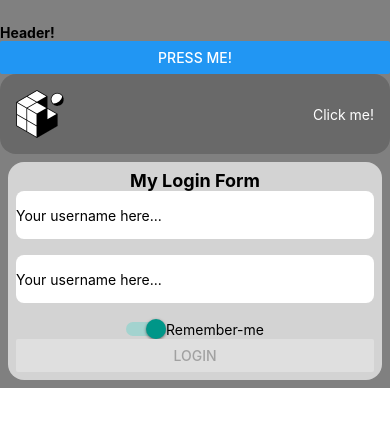
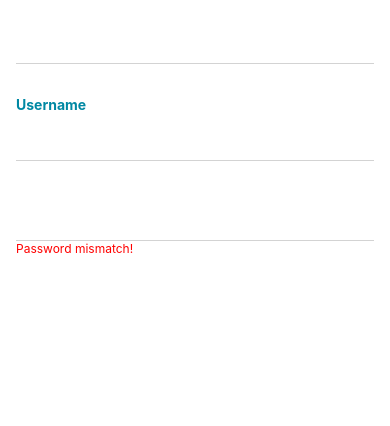
Before and after one commit to university-lessons/pdm-ts-lesson10-components, a React Native app: screen / in a window 390 px wide. Shown: the top 426 px of the page. Built offline with nearby package versions, Linux system fonts and the light colour scheme.

Commit message:
lesson 2024.2

```diff
--- a/App.tsx
+++ b/App.tsx
@@ -1,52 +1,34 @@
-import { Picker } from "@react-native-picker/picker";
-import { StatusBar } from "expo-status-bar";
-import { useRef, useState } from "react";
+import Constants from "expo-constants";
+import { useState } from "react";
 import {
-  Button,
-  Image,
+  Dimensions,
   KeyboardAvoidingView,
-  SafeAreaView,
   ScrollView,
   StyleSheet,
-  Switch,
-  Text,
-  TextInput,
-  TouchableOpacity,
   View,
 } from "react-native";
-import MyForm from "./components/MyForm";
-import MyTouchable from "./components/MyTouchable";
-
-const PICKER_VALUES = [
-  { value: "orange", label: " Orange Laranja" },
-  { value: "apple", label: " Apple Maçã" },
-  { value: "banana", label: " Banana Banana" },
-];
+import FormInput from "./components/FormInput";
 
 export default function App() {
-  const handlePress = () => {
-    console.log("Pressed!");
-  };
+  const [text, setText] = useState("");
+  const [password, setPassword] = useState("");
 
-  const handleLogin = (
-    username: string,
-    password: string,
-    remember: boolean
-  ) => {
-    console.log("Login for: ", username, password, remember);
-  };
+  console.log(text);
 
   return (
     <KeyboardAvoidingView>
       <ScrollView>
         <View style={styles.container}>
-          <Text style={styles.header}>Header!</Text>
+          <FormInput value={text} onChangeText={setText} />
 
-          <Button onPress={handlePress} title="Press Me!" />
+          <FormInput value={text} onChangeText={setText} label="Username" />
 
-          <MyTouchable />
-
-          <MyForm title="My Login Form" onSubmit={handleLogin} />
+          <FormInput
+            value={password}
+            onChangeText={setPassword}
+            secureTextEntry
+            error="Password mismatch!"
+          />
         </View>
       </ScrollView>
     </KeyboardAvoidingView>
@@ -55,21 +37,8 @@ export default function App() {
 
 const styles = StyleSheet.create({
   container: {
-    paddingTop: 24,
-    backgroundColor: "grey",
-  },
-  header: {
-    fontWeight: "bold",
-  },
-  touchable: {
-    backgroundColor: "dimgrey",
-    borderRadius: 16,
-    padding: 16,
-    flexDirection: "row",
-    alignItems: "center",
-    justifyContent: "space-between",
-  },
-  touchableText: {
-    color: "white",
+    backgroundColor: "white",
+    paddingTop: Constants.statusBarHeight,
+    height: Dimensions.get("screen").height,
   },
 });
--- /dev/null
+++ b/components/FormInput.tsx
@@ -0,0 +1,47 @@
+import {
+  View,
+  Text,
+  StyleSheet,
+  TextInput,
+  TextInputProps,
+} from "react-native";
+import React from "react";
+
+type FormInputProps = {
+  label?: string;
+  error?: string;
+} & TextInputProps;
+
+export default function FormInput({ label, error, ...rest }: FormInputProps) {
+  return (
+    <View style={styles.container}>
+      {label && <Text style={styles.label}>{label}</Text>}
+
+      <TextInput style={styles.input} {...rest} />
+
+      {error && <Text style={styles.error}>{error}</Text>}
+    </View>
+  );
+}
+
+const styles = StyleSheet.create({
+  container: {
+    backgroundColor: "white",
+    margin: 8,
+    padding: 8,
+    borderRadius: 8,
+  },
+  label: {
+    color: "#0088A3",
+    fontWeight: "bold",
+  },
+  error: {
+    color: "red",
+    fontSize: 12,
+  },
+  input: {
+    borderBottomWidth: 1,
+    borderBottomColor: "lightgrey",
+    height: 48,
+  },
+});
--- a/components/MyForm.tsx
+++ /dev/null
@@ -1,80 +0,0 @@
-import {
-  View,
-  Text,
-  StyleSheet,
-  TextInput,
-  Button,
-  Switch,
-  KeyboardAvoidingView,
-} from "react-native";
-import React, { useState } from "react";
-
-interface MyFormProps {
-  onSubmit: (username: string, password: string, remember: boolean) => void;
-  title: string;
-}
-
-export default function MyForm({ onSubmit, title }: MyFormProps) {
-  const [username, setUsername] = useState("");
-  const [password, setPassword] = useState("");
-  const [remember, setRememeber] = useState(true);
-
-  const canSubmit = username.length === 0 || password.length === 0;
-
-  return (
-    <View style={styles.container}>
-      <Text style={styles.header}>{title}</Text>
-
-      <TextInput
-        placeholder="Your username here..."
-        style={styles.input}
-        value={username}
-        onChangeText={setUsername}
-      />
-
-      <TextInput
-        secureTextEntry={true}
-        placeholder="Your username here..."
-        style={styles.input}
-        value={password}
-        onChangeText={setPassword}
-      />
-
-      <View style={styles.switchContainer}>
-        <Switch onValueChange={setRememeber} value={remember} />
-        <Text>Remember-me</Text>
-      </View>
-
-      <Button
-        disabled={canSubmit}
-        onPress={() => onSubmit(username, password, remember)}
-        title="Login"
-      />
-    </View>
-  );
-}
-
-const styles = StyleSheet.create({
-  container: {
-    margin: 8,
-    padding: 8,
-    backgroundColor: "lightgrey",
-    borderRadius: 16,
-  },
-  header: {
-    textAlign: "center",
-    fontSize: 18,
-    fontWeight: "bold",
-  },
-  input: {
-    backgroundColor: "white",
-    height: 48,
-    borderRadius: 8,
-    marginBottom: 16,
-  },
-  switchContainer: {
-    flexDirection: "row",
-    alignItems: "center",
-    justifyContent: "center",
-  },
-});
--- a/components/MyTouchable.tsx
+++ /dev/null
@@ -1,29 +0,0 @@
-import { View, Text, TouchableOpacity, Image, StyleSheet } from "react-native";
-import React from "react";
-
-export default function MyTouchable() {
-  const handlePress = () => {
-    console.log("Pressed!");
-  };
-
-  return (
-    <TouchableOpacity onPress={handlePress} style={styles.touchable}>
-      <Image source={require("../assets/favicon.png")} />
-      <Text style={styles.touchableText}>Click me!</Text>
-    </TouchableOpacity>
-  );
-}
-
-const styles = StyleSheet.create({
-  touchable: {
-    backgroundColor: "dimgrey",
-    borderRadius: 16,
-    padding: 16,
-    flexDirection: "row",
-    alignItems: "center",
-    justifyContent: "space-between",
-  },
-  touchableText: {
-    color: "white",
-  },
-});
--- a/package.json
+++ b/package.json
@@ -9,7 +9,6 @@
     "web": "expo start --web"
   },
   "dependencies": {
-    "@react-native-picker/picker": "2.4.8",
     "expo": "^48.0.0",
     "expo-status-bar": "~1.4.4",
     "react": "18.2.0",
@@ -23,5 +22,6 @@
     "@types/react-native": "~0.69.1",
     "typescript": "^4.9.4"
   },
-  "private": true
+  "private": true,
+  "packageManager": "yarn@1.22.21+sha1.1959a18351b811cdeedbd484a8f86c3cc3bbaf72"
 }
```
